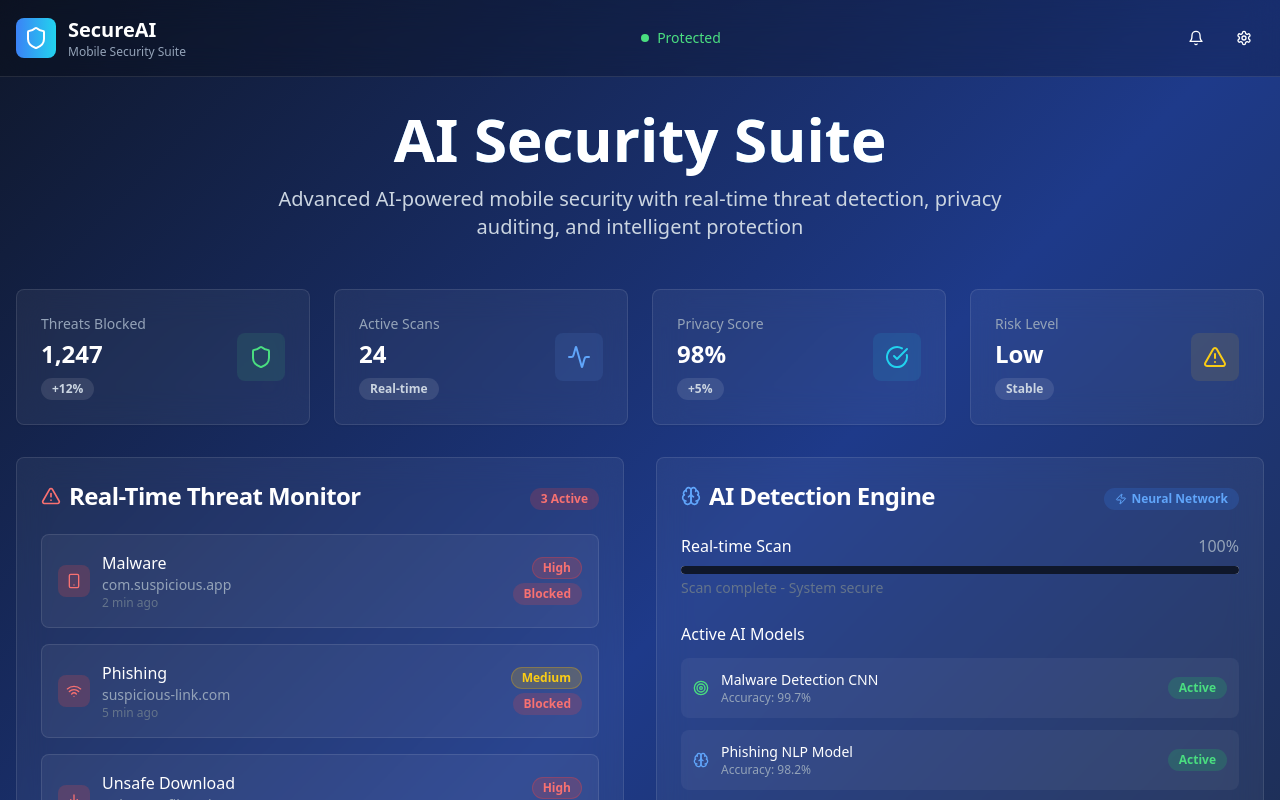
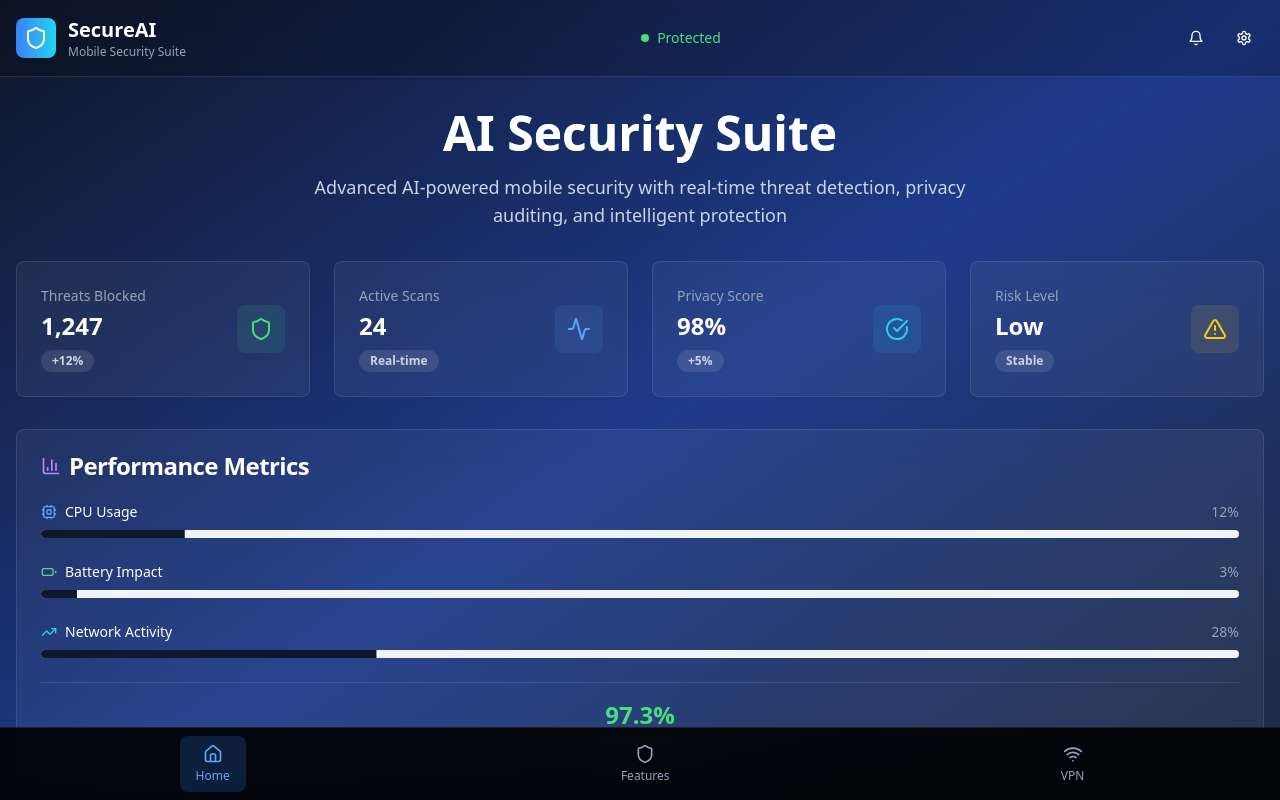
Before and after one commit to cyberrashk/ai-sentinel-mobile-shield, a React (Vite) app: page / in a window 1280 px wide. Shown: the top 800 px of the page. Built offline with nearby package versions, Linux system fonts and the light colour scheme.

Commit message:
Add footer navigation
Implement footer navigation with home, features, and VPN options. Add real-time threat monitor, AI detection, and privacy auditor to the features section.

```diff
--- /dev/null
+++ b/src/components/FeaturesTab.tsx
@@ -0,0 +1,26 @@
+
+import React from 'react';
+import { ThreatMonitor } from './ThreatMonitor';
+import { AIDetectionEngine } from './AIDetectionEngine';
+import { PrivacyAuditor } from './PrivacyAuditor';
+
+export const FeaturesTab = () => {
+  return (
+    <div className="space-y-8">
+      <div className="text-center mb-8">
+        <h2 className="text-2xl md:text-4xl font-bold text-white mb-4">
+          Security Features
+        </h2>
+        <p className="text-slate-300">
+          Comprehensive protection powered by advanced AI technology
+        </p>
+      </div>
+
+      <div className="space-y-6">
+        <ThreatMonitor />
+        <AIDetectionEngine />
+        <PrivacyAuditor />
+      </div>
+    </div>
+  );
+};
--- /dev/null
+++ b/src/components/HomeTab.tsx
@@ -0,0 +1,22 @@
+
+import React from 'react';
+import { SecurityDashboard } from './SecurityDashboard';
+import { SecurityMetrics } from './SecurityMetrics';
+
+export const HomeTab = () => {
+  return (
+    <div className="space-y-8">
+      <div className="text-center mb-8">
+        <h1 className="text-3xl md:text-5xl font-bold text-white mb-4 bg-gradient-to-r from-blue-400 to-cyan-300 bg-clip-text text-transparent">
+          AI Security Suite
+        </h1>
+        <p className="text-lg text-slate-300 max-w-2xl mx-auto">
+          Advanced AI-powered mobile security with real-time threat detection, privacy auditing, and intelligent protection
+        </p>
+      </div>
+
+      <SecurityDashboard />
+      <SecurityMetrics />
+    </div>
+  );
+};
--- /dev/null
+++ b/src/components/MobileNavigation.tsx
@@ -0,0 +1,37 @@
+
+import React from 'react';
+import { Home, Shield, Wifi } from 'lucide-react';
+
+interface MobileNavigationProps {
+  activeTab: string;
+  onTabChange: (tab: string) => void;
+}
+
+export const MobileNavigation = ({ activeTab, onTabChange }: MobileNavigationProps) => {
+  const navItems = [
+    { id: 'home', label: 'Home', icon: Home },
+    { id: 'features', label: 'Features', icon: Shield },
+    { id: 'vpn', label: 'VPN', icon: Wifi }
+  ];
+
+  return (
+    <div className="fixed bottom-0 left-0 right-0 bg-black/90 backdrop-blur-lg border-t border-white/10 z-50">
+      <div className="flex justify-around items-center py-2">
+        {navItems.map((item) => (
+          <button
+            key={item.id}
+            onClick={() => onTabChange(item.id)}
+            className={`flex flex-col items-center space-y-1 py-2 px-4 rounded-lg transition-colors ${
+              activeTab === item.id
+                ? 'text-blue-400 bg-blue-500/20'
+                : 'text-slate-400 hover:text-white'
+            }`}
+          >
+            <item.icon className="h-5 w-5" />
+            <span className="text-xs font-medium">{item.label}</span>
+          </button>
+        ))}
+      </div>
+    </div>
+  );
+};
--- /dev/null
+++ b/src/components/VPNTab.tsx
@@ -0,0 +1,129 @@
+
+import React, { useState } from 'react';
+import { Card, CardContent, CardHeader, CardTitle } from '@/components/ui/card';
+import { Wifi, Shield, Activity, MapPin } from 'lucide-react';
+import { Button } from '@/components/ui/button';
+import { Badge } from '@/components/ui/badge';
+
+export const VPNTab = () => {
+  const [isConnected, setIsConnected] = useState(false);
+  const [selectedServer, setSelectedServer] = useState('US East');
+
+  const servers = [
+    { name: 'US East', ping: '12ms', load: 'Low' },
+    { name: 'US West', ping: '18ms', load: 'Medium' },
+    { name: 'UK London', ping: '45ms', load: 'Low' },
+    { name: 'Germany', ping: '52ms', load: 'High' },
+    { name: 'Japan', ping: '78ms', load: 'Low' }
+  ];
+
+  const handleToggleVPN = () => {
+    setIsConnected(!isConnected);
+  };
+
+  return (
+    <div className="space-y-6">
+      <div className="text-center mb-8">
+        <h2 className="text-2xl md:text-4xl font-bold text-white mb-4">
+          Secure VPN
+        </h2>
+        <p className="text-slate-300">
+          Protect your connection with military-grade encryption
+        </p>
+      </div>
+
+      {/* VPN Status Card */}
+      <Card className="bg-white/5 backdrop-blur-lg border-white/10">
+        <CardHeader className="text-center">
+          <div className={`mx-auto w-20 h-20 rounded-full flex items-center justify-center mb-4 ${
+            isConnected ? 'bg-green-500/20' : 'bg-slate-500/20'
+          }`}>
+            <Shield className={`h-10 w-10 ${isConnected ? 'text-green-400' : 'text-slate-400'}`} />
+          </div>
+          <CardTitle className="text-white">
+            {isConnected ? 'Protected' : 'Not Connected'}
+          </CardTitle>
+          <p className="text-slate-400">
+            {isConnected ? `Connected to ${selectedServer}` : 'Click to connect'}
+          </p>
+        </CardHeader>
+        <CardContent className="text-center">
+          <Button
+            onClick={handleToggleVPN}
+            className={`w-full py-3 ${
+              isConnected
+                ? 'bg-red-500 hover:bg-red-600 text-white'
+                : 'bg-green-500 hover:bg-green-600 text-white'
+            }`}
+          >
+            {isConnected ? 'Disconnect' : 'Connect'}
+          </Button>
+        </CardContent>
+      </Card>
+
+      {/* Connection Stats */}
+      {isConnected && (
+        <Card className="bg-white/5 backdrop-blur-lg border-white/10">
+          <CardHeader>
+            <CardTitle className="text-white flex items-center space-x-2">
+              <Activity className="h-5 w-5 text-green-400" />
+              <span>Connection Stats</span>
+            </CardTitle>
+          </CardHeader>
+          <CardContent className="space-y-4">
+            <div className="grid grid-cols-2 gap-4">
+              <div className="text-center">
+                <p className="text-2xl font-bold text-green-400">256-bit</p>
+                <p className="text-slate-400 text-sm">Encryption</p>
+              </div>
+              <div className="text-center">
+                <p className="text-2xl font-bold text-blue-400">12ms</p>
+                <p className="text-slate-400 text-sm">Latency</p>
+              </div>
+            </div>
+          </CardContent>
+        </Card>
+      )}
+
+      {/* Server Selection */}
+      <Card className="bg-white/5 backdrop-blur-lg border-white/10">
+        <CardHeader>
+          <CardTitle className="text-white flex items-center space-x-2">
+            <MapPin className="h-5 w-5 text-cyan-400" />
+            <span>Server Locations</span>
+          </CardTitle>
+        </CardHeader>
+        <CardContent className="space-y-3">
+          {servers.map((server, index) => (
+            <div
+              key={index}
+              onClick={() => setSelectedServer(server.name)}
+              className={`flex items-center justify-between p-3 rounded-lg cursor-pointer transition-colors ${
+                selectedServer === server.name
+                  ? 'bg-blue-500/20 border border-blue-500/30'
+                  : 'bg-white/5 hover:bg-white/10'
+              }`}
+            >
+              <div className="flex items-center space-x-3">
+                <Wifi className="h-4 w-4 text-cyan-400" />
+                <div>
+                  <p className="text-white font-medium">{server.name}</p>
+                  <p className="text-slate-400 text-sm">{server.ping}</p>
+                </div>
+              </div>
+              <Badge className={
+                server.load === 'Low'
+                  ? 'bg-green-500/20 text-green-400'
+                  : server.load === 'Medium'
+                  ? 'bg-yellow-500/20 text-yellow-400'
+                  : 'bg-red-500/20 text-red-400'
+              }>
+                {server.load}
+              </Badge>
+            </div>
+          ))}
+        </CardContent>
+      </Card>
+    </div>
+  );
+};
--- a/src/pages/Index.tsx
+++ b/src/pages/Index.tsx
@@ -1,41 +1,34 @@
 
-import React from 'react';
+import React, { useState } from 'react';
 import { Header } from '../components/Header';
-import { SecurityDashboard } from '../components/SecurityDashboard';
-import { ThreatMonitor } from '../components/ThreatMonitor';
-import { AIDetectionEngine } from '../components/AIDetectionEngine';
-import { PrivacyAuditor } from '../components/PrivacyAuditor';
-import { SecurityMetrics } from '../components/SecurityMetrics';
+import { MobileNavigation } from '../components/MobileNavigation';
+import { HomeTab } from '../components/HomeTab';
+import { FeaturesTab } from '../components/FeaturesTab';
+import { VPNTab } from '../components/VPNTab';
 
 const Index = () => {
+  const [activeTab, setActiveTab] = useState('home');
+
+  const renderActiveTab = () => {
+    switch (activeTab) {
+      case 'home':
+        return <HomeTab />;
+      case 'features':
+        return <FeaturesTab />;
+      case 'vpn':
+        return <VPNTab />;
+      default:
+        return <HomeTab />;
+    }
+  };
+
   return (
     <div className="min-h-screen bg-gradient-to-br from-slate-900 via-blue-900 to-slate-800">
       <Header />
-      <main className="container mx-auto px-4 py-8 space-y-8">
-        <div className="text-center mb-12">
-          <h1 className="text-4xl md:text-6xl font-bold text-white mb-4 bg-gradient-to-r from-blue-400 to-cyan-300 bg-clip-text text-transparent">
-            AI Security Suite
-          </h1>
-          <p className="text-xl text-slate-300 max-w-3xl mx-auto">
-            Advanced AI-powered mobile security with real-time threat detection, privacy auditing, and intelligent protection
-          </p>
-        </div>
-
-        <SecurityDashboard />
-
-        <div className="grid grid-cols-1 lg:grid-cols-2 gap-8">
-          <ThreatMonitor />
-          <AIDetectionEngine />
-        </div>
-
-        <div className="grid grid-cols-1 lg:grid-cols-3 gap-8">
-          <PrivacyAuditor />
-          <SecurityMetrics />
-          <div className="lg:col-span-1">
-            {/* Future component space */}
-          </div>
-        </div>
+      <main className="container mx-auto px-4 py-8 pb-24">
+        {renderActiveTab()}
       </main>
+      <MobileNavigation activeTab={activeTab} onTabChange={setActiveTab} />
     </div>
   );
 };
```
